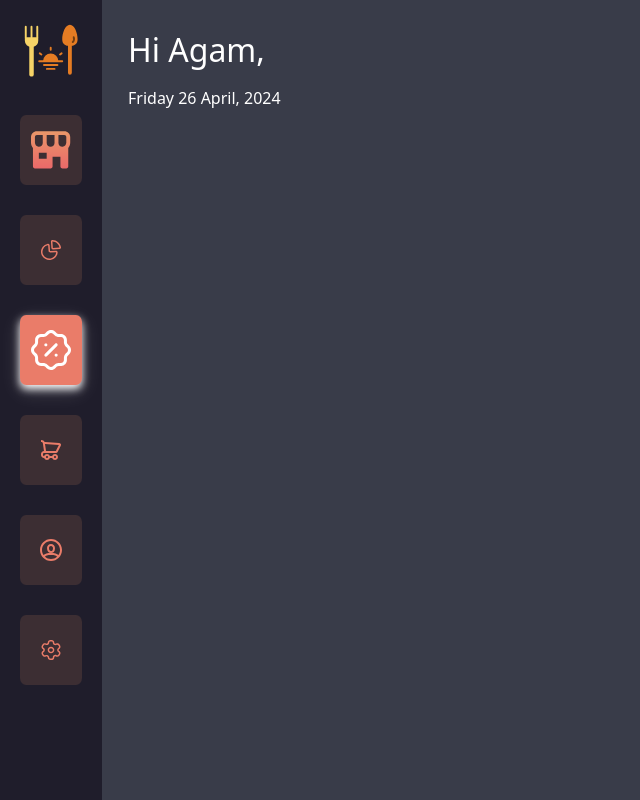
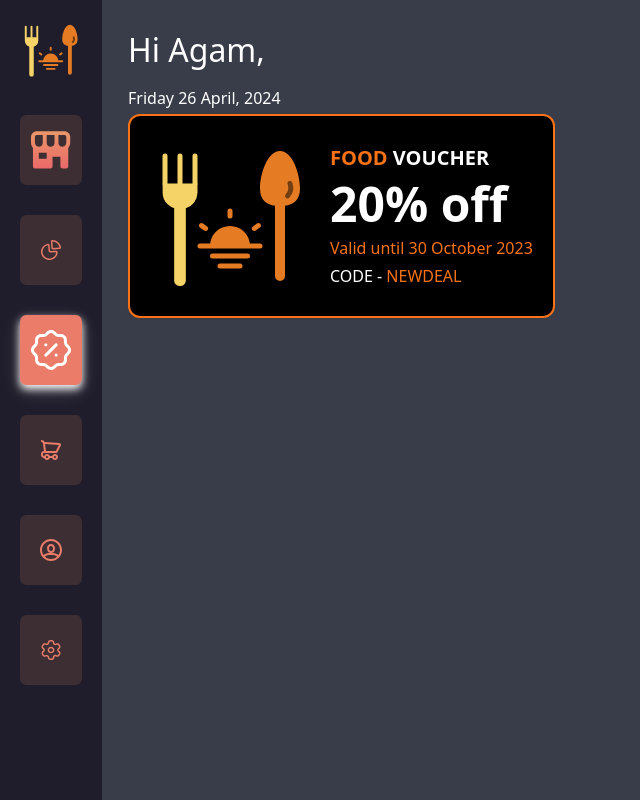
Before and after one commit to Aggerio/REMA, a React (Vite) app in the folder frontend/: page /offers in a window 1280 px wide. Shown: the whole page, without its empty margins (0-640 px from the left). Built offline with nearby package versions, Linux system fonts and the light colour scheme.

Commit message:
offer check

```diff
--- a/frontend/src/components/Offers.jsx
+++ b/frontend/src/components/Offers.jsx
@@ -1,7 +1,17 @@
-export default function Offer(){
-    return (
-        <div>
-
+export default function Offer() {
+  return (
+    <div>
+      <div class="flex items-center bg-black text-white p-5 rounded-xl max-w-3xl mx-auto shadow-sm border-2 border-orange-500 m-1">
+        <div class="flex-shrink-0 mr-5">
+          <img src="mainlogo.svg" alt="Pasta Dish" class="h-40 w-auto rounded" />
         </div>
-    );
+        <div class="flex-grow">
+          <h2 class="text-xl font-bold mb-2"><span className='text-orange-500'>FOOD</span> VOUCHER</h2>
+          <h1 class="text-5xl font-bold mb-2">20% off</h1>
+          <p class="mb-1 text-orange-500">Valid until 30 October 2023</p>
+          <p>CODE - <span className="text-orange-500">NEWDEAL</span></p>
+        </div>
+      </div>
+    </div>
+  );
 }
--- a/frontend/src/pages/OffersPage.jsx
+++ b/frontend/src/pages/OffersPage.jsx
@@ -1,4 +1,6 @@
 import CentralNavbar from "../components/CentralNavbar";
+import Offer from "../components/Offers";
+
 
 export default function OfferPage()
 {
@@ -14,7 +16,7 @@ export default function OfferPage()
             <p className="text-white mt-3">Friday 26 April, 2024</p>
           </div>
         </div>
-
+        <Offer/>
         {/* YAHA PE CODE LIKHIYO */}
       </div>
     </div>
```
